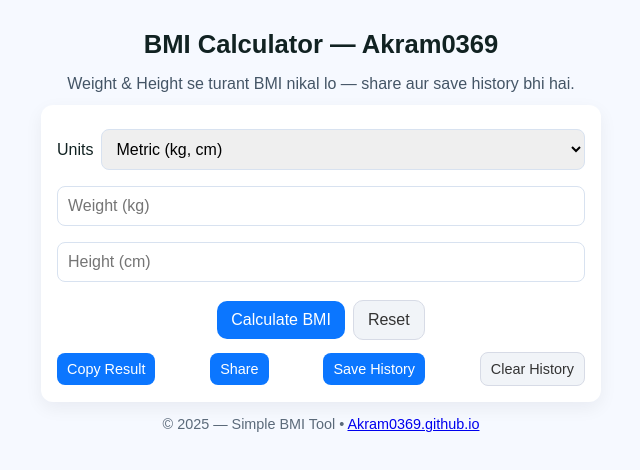
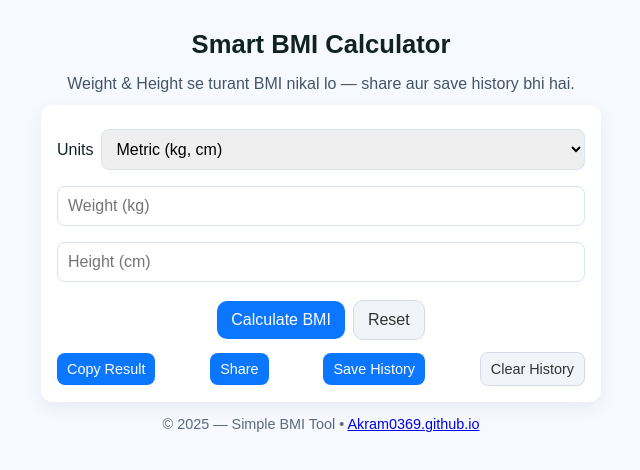
Before and after one commit to Akram0369/Akram0369.github.io, a plain HTML site: page index.html in a window 1280 px wide. Shown: the whole page, without its empty margins (319-959 px from the left). Drawn offline with Linux system fonts and the light colour scheme.

Commit message:
Update index.html

```diff
--- a/index.html
+++ b/index.html
@@ -3,14 +3,14 @@
 <head>
   <meta charset="utf-8" />
   <meta name="viewport" content="width=device-width,initial-scale=1" />
-  <title>BMI Calculator — Akram0369</title>
+  <title>Smart BMI Calculator</title>
   <meta name="description" content="Simple BMI calculator (kg/cm or lb/ft). Calculate, save history, share result." />
   <link rel="stylesheet" href="styles.css" />
 </head>
 <body>
   <main class="container">
     <header>
-      <h1 id="siteName">BMI Calculator — Akram0369</h1>
+      <h1 id="siteName">Smart BMI Calculator</h1>
       <p class="tag">Weight & Height se turant BMI nikal lo — share aur save history bhi hai.</p>
     </header>
 
```
